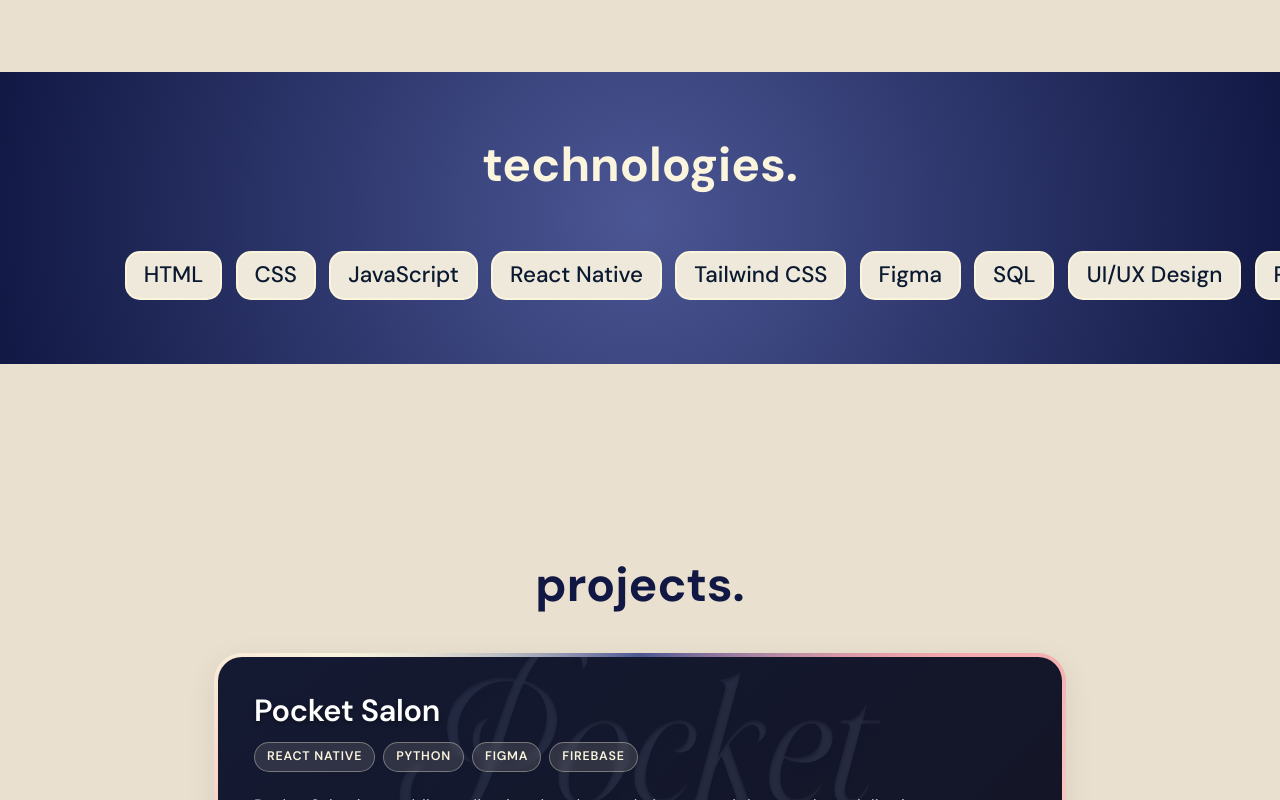
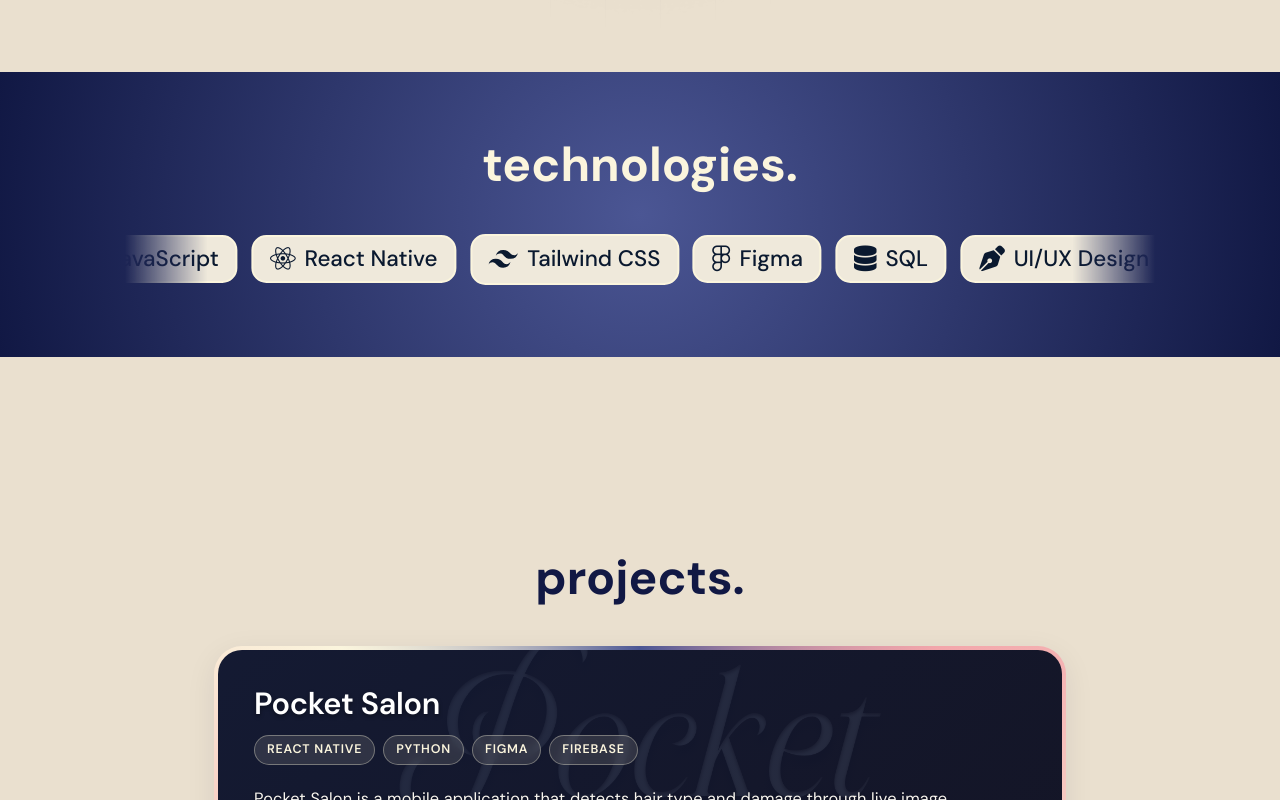
Before and after one commit to serinaayay/soph-portfolio, a plain HTML site: page index.html in a window 1280 px wide. Shown: the part 728-1528 px from the top of the page. Drawn offline with Linux system fonts and the light colour scheme.

Commit message:
Replace skills list with animated marquee

```diff
--- a/index.html
+++ b/index.html
@@ -52,20 +52,56 @@
         <div class="section-header">
           <h2 class="tech-title" id="tech-title" style="text-align: center;"> technologies.</h2>
           <div class="skills-container">
-            <br>
-            <ul class="skills-list" id="skills-list-group">
-              <li>HTML</li>
-              <li>CSS</li>
-              <li>JavaScript</li>
-              <li>React Native</li>
-              <li>Tailwind CSS</li>
-              <li>Figma</li>
-              <li>SQL</li>
-              <li>UI/UX Design</li>
-              <li>Power BI</li>
-              <li>Python</li>
-              <li>Git</li>
-            </ul>
+            <div class="skills-marquee">
+              <div class="skills-track">
+                <ul class="skills-list" id="skills-list-group">
+                  <li><i class="fa-brands fa-html5 tech-icon" aria-hidden="true"></i><span>HTML</span></li>
+                  <li><i class="fa-brands fa-css3-alt tech-icon" aria-hidden="true"></i><span>CSS</span></li>
+                  <li><i class="fa-brands fa-js tech-icon" aria-hidden="true"></i><span>JavaScript</span></li>
+                  <li><i class="fa-brands fa-react tech-icon" aria-hidden="true"></i><span>React Native</span></li>
+                  <li>
+                    <svg class="tech-icon tech-icon-svg" viewBox="0 0 24 24" fill="currentColor" aria-hidden="true">
+                      <path d="M12.001 4.8c-3.2 0-5.2 1.6-6 4.8 1.2-1.6 2.6-2.2 4.2-1.8.913.228 1.565.89 2.288 1.624C13.666 10.618 15.027 12 18.001 12c3.2 0 5.2-1.6 6-4.8-1.2 1.6-2.6 2.2-4.2 1.8-.913-.228-1.565-.89-2.288-1.624C16.337 6.182 14.976 4.8 12.001 4.8zm-6 7.2c-3.2 0-5.2 1.6-6 4.8 1.2-1.6 2.6-2.2 4.2-1.8.913.228 1.565.89 2.288 1.624 1.177 1.194 2.538 2.576 5.512 2.576 3.2 0 5.2-1.6 6-4.8-1.2 1.6-2.6 2.2-4.2 1.8-.913-.228-1.565-.89-2.288-1.624C10.337 13.382 8.976 12 6.001 12z"/>
+                    </svg>
+                    <span>Tailwind CSS</span>
+                  </li>
+                  <li><i class="fa-brands fa-figma tech-icon" aria-hidden="true"></i><span>Figma</span></li>
+                  <li><i class="fa-solid fa-database tech-icon" aria-hidden="true"></i><span>SQL</span></li>
+                  <li><i class="fa-solid fa-pen-nib tech-icon" aria-hidden="true"></i><span>UI/UX Design</span></li>
+                  <li>
+                    <svg class="tech-icon tech-icon-svg" viewBox="0 0 24 24" fill="currentColor" aria-hidden="true">
+                      <path d="M18 3a1 1 0 0 1 1 1v16a1 1 0 0 1-1 1h-3a1 1 0 0 1-1-1V4a1 1 0 0 1 1-1h3zm-6 5a1 1 0 0 1 1 1v11a1 1 0 0 1-1 1H9a1 1 0 0 1-1-1V9a1 1 0 0 1 1-1h3zm-6 5a1 1 0 0 1 1 1v6a1 1 0 0 1-1 1H3a1 1 0 0 1-1-1v-6a1 1 0 0 1 1-1h3z"/>
+                    </svg>
+                    <span>Power BI</span>
+                  </li>
+                  <li><i class="fa-brands fa-python tech-icon" aria-hidden="true"></i><span>Python</span></li>
+                  <li><i class="fa-brands fa-git-alt tech-icon" aria-hidden="true"></i><span>Git</span></li>
+                </ul>
+                <ul class="skills-list" aria-hidden="true">
+                  <li><i class="fa-brands fa-html5 tech-icon"></i><span>HTML</span></li>
+                  <li><i class="fa-brands fa-css3-alt tech-icon"></i><span>CSS</span></li>
+                  <li><i class="fa-brands fa-js tech-icon"></i><span>JavaScript</span></li>
+                  <li><i class="fa-brands fa-react tech-icon"></i><span>React Native</span></li>
+                  <li>
+                    <svg class="tech-icon tech-icon-svg" viewBox="0 0 24 24" fill="currentColor">
+                      <path d="M12.001 4.8c-3.2 0-5.2 1.6-6 4.8 1.2-1.6 2.6-2.2 4.2-1.8.913.228 1.565.89 2.288 1.624C13.666 10.618 15.027 12 18.001 12c3.2 0 5.2-1.6 6-4.8-1.2 1.6-2.6 2.2-4.2 1.8-.913-.228-1.565-.89-2.288-1.624C16.337 6.182 14.976 4.8 12.001 4.8zm-6 7.2c-3.2 0-5.2 1.6-6 4.8 1.2-1.6 2.6-2.2 4.2-1.8.913.228 1.565.89 2.288 1.624 1.177 1.194 2.538 2.576 5.512 2.576 3.2 0 5.2-1.6 6-4.8-1.2 1.6-2.6 2.2-4.2 1.8-.913-.228-1.565-.89-2.288-1.624C10.337 13.382 8.976 12 6.001 12z"/>
+                    </svg>
+                    <span>Tailwind CSS</span>
+                  </li>
+                  <li><i class="fa-brands fa-figma tech-icon"></i><span>Figma</span></li>
+                  <li><i class="fa-solid fa-database tech-icon"></i><span>SQL</span></li>
+                  <li><i class="fa-solid fa-pen-nib tech-icon"></i><span>UI/UX Design</span></li>
+                  <li>
+                    <svg class="tech-icon tech-icon-svg" viewBox="0 0 24 24" fill="currentColor">
+                      <path d="M18 3a1 1 0 0 1 1 1v16a1 1 0 0 1-1 1h-3a1 1 0 0 1-1-1V4a1 1 0 0 1 1-1h3zm-6 5a1 1 0 0 1 1 1v11a1 1 0 0 1-1 1H9a1 1 0 0 1-1-1V9a1 1 0 0 1 1-1h3zm-6 5a1 1 0 0 1 1 1v6a1 1 0 0 1-1 1H3a1 1 0 0 1-1-1v-6a1 1 0 0 1 1-1h3z"/>
+                    </svg>
+                    <span>Power BI</span>
+                  </li>
+                  <li><i class="fa-brands fa-python tech-icon"></i><span>Python</span></li>
+                  <li><i class="fa-brands fa-git-alt tech-icon"></i><span>Git</span></li>
+                </ul>
+              </div>
+            </div>
           </div>
         </div>
       </div>
```
